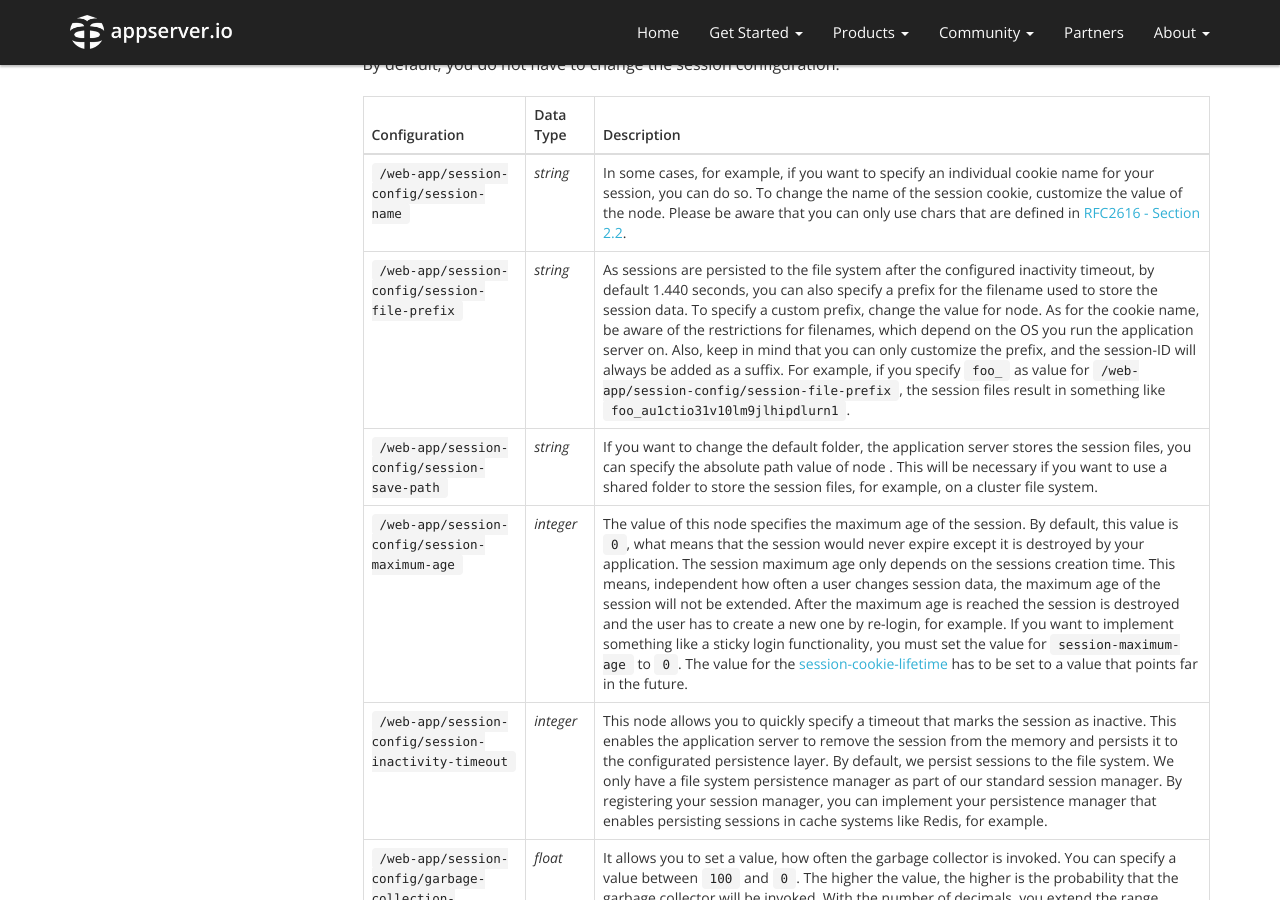
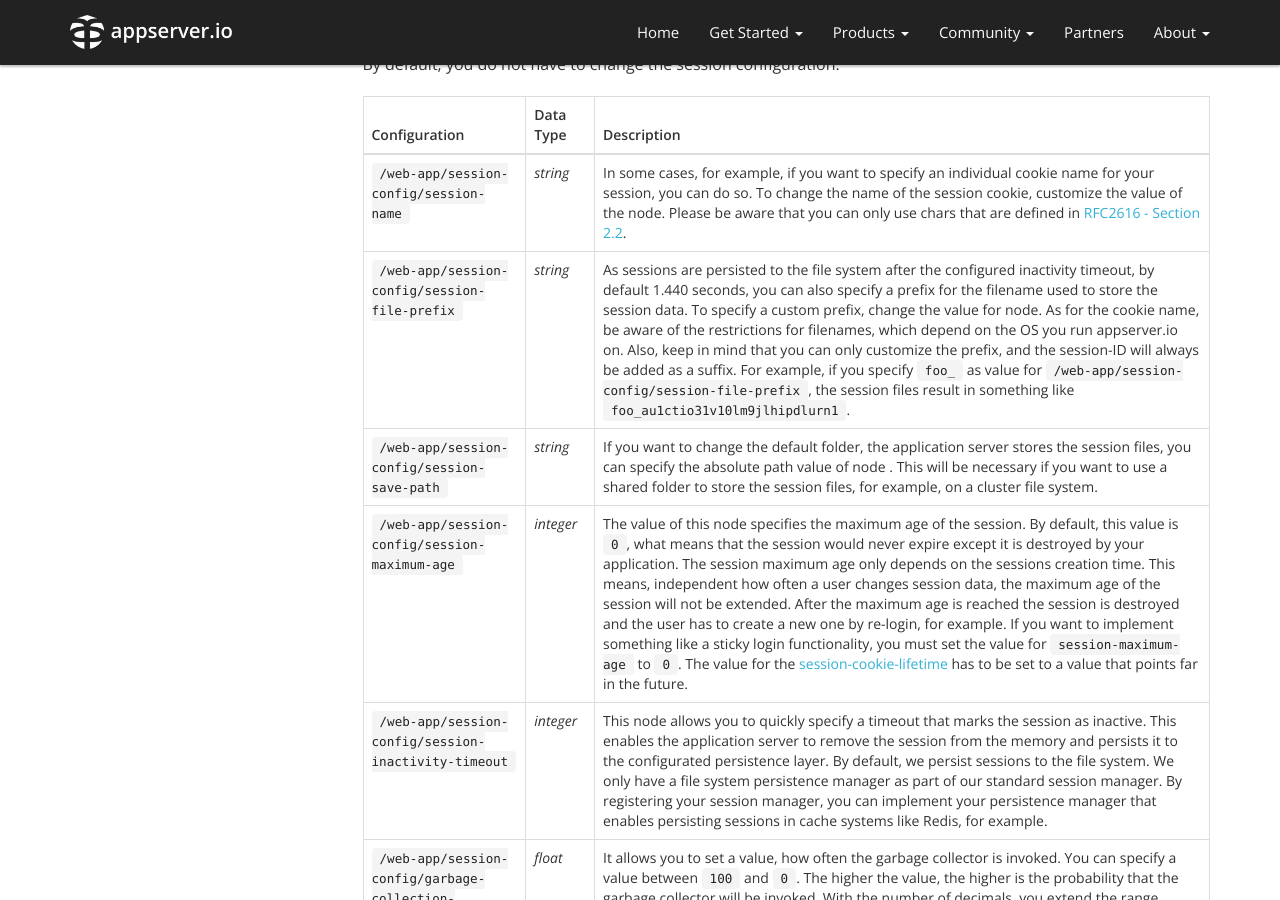
Before and after one commit to appserver-io/appserver, a Jekyll site: the page built from _docs/servlet-engine.md, in a window 1280 px wide and 900 px high, scrolled down 4496 px. Built offline with Jekyll 4.4.1, drawn with Linux system fonts in a browser that asks for light colours; nearby versions of some CDN libraries; library files that are not in the unit come from our copies; Markdown is read by kramdown in place of the engine named in the settings; some of the changed text lies outside the part shown.

Commit message:
Update servlet-engine.md
Final changes.

````diff
--- a/_docs/servlet-engine.md
+++ b/_docs/servlet-engine.md
@@ -105,7 +105,7 @@
 As described before, bootstrapping a framework with every request is a very expensive procedure when doing it
 again and again. Using an application server with a Servlet Engine has major advantages. First, parsing configuration like the `@Route` annotation is done only once when the application server
 starts. Secondly, you have the possibility to do all expensive steps in an `ìnit()` method that will be
-invoked by the application server when the servlet is instanciated and initialized at startup. The next section extends our previous example.
+invoked by appserver.io when the servlet is instanciated and initialized at startup. The next section extends our previous example.
 
 ```php
 <?php
@@ -177,7 +177,7 @@
 server starts. When we handle the request later, we only need to resolve the translation from the array with
 the resources by its key.
 
-> You can get major performance improvements by letting the application server do CPU expensive functionality
+> You can get major performance improvements by letting appserver.io do CPU expensive functionality
 > during startup. Keep in mind, that you get a copy of the servlet when the `doGet()` method is invoked.
 > Therefore, it does not make sense to write data to members because it will be not available in the next
 > request.
@@ -380,7 +380,7 @@
 to configure anything, but you have the option to do it in an XML configuration file that
 is stored in you applications `WEB-INF` folder as `web.xml`.
 
-> In contrast to a simple web server, we have the possibility to hold a number of sessions persistent in the
+> In contrast to a simple webserver, we have the possibility to hold a number of sessions persistent in the
 > application server's memory. This guarantees excellent performance but comes along with great responsibility
 > for the developer. By writing an application that runs on an application server, you have to
 > have a look at the memory footprint of your application.
@@ -480,7 +480,7 @@
 | Configuration | Data Type | Description |
 | ----------| ----------- | ----------- |
 |`/web-app/session-config/session-name` | *string* | In some cases, for example, if you want to specify an individual cookie name for your session, you can do so. To change the name of the session cookie, customize the value of the node. Please be aware that you can only use chars that are defined in [RFC2616 - Section 2.2](http://tools.ietf.org/html/rfc2616#section-2.2). |
-|`/web-app/session-config/session-file-prefix` | *string* | As sessions are persisted to the file system after the configured inactivity timeout, by default 1.440 seconds, you can also specify a prefix for the filename used to store the session data. To specify a custom prefix, change the value for node. As for the cookie name, be aware of the restrictions for filenames, which depend on the OS you run the application server on. Also, keep in mind that you can only customize the prefix, and the session-ID will always be added as a suffix. For example, if you specify `foo_` as value for `/web-app/session-config/session-file-prefix`, the session files result in something like `foo_au1ctio31v10lm9jlhipdlurn1`. |
+|`/web-app/session-config/session-file-prefix` | *string* | As sessions are persisted to the file system after the configured inactivity timeout, by default 1.440 seconds, you can also specify a prefix for the filename used to store the session data. To specify a custom prefix, change the value for node. As for the cookie name, be aware of the restrictions for filenames, which depend on the OS you run appserver.io on. Also, keep in mind that you can only customize the prefix, and the session-ID will always be added as a suffix. For example, if you specify `foo_` as value for `/web-app/session-config/session-file-prefix`, the session files result in something like `foo_au1ctio31v10lm9jlhipdlurn1`. |
 | `/web-app/session-config/session-save-path` | *string* | If you want to change the default folder, the application server stores the session files, you can specify the absolute path value of node . This will be necessary if you want to use a shared folder to store the session files, for example, on a cluster file system. |
 | `/web-app/session-config/session-maximum-age` | *integer* | The value of this node specifies the maximum age of the session. By default, this value is `0`, what means that the session would never expire except it is destroyed by your application. The session maximum age only depends on the sessions creation time. This means, independent how often a user changes session data, the maximum age of the session will not be extended. After the maximum age is reached the session is destroyed and the user has to create a new one by re-login, for example. If you want to implement something like a sticky login functionality, you must set the value for `session-maximum-age` to `0`. The value for the [session-cookie-lifetime](#web-appsession-configsession-cookie-lifetime) has to be set to a value that points far in the future. |
 | `/web-app/session-config/session-inactivity-timeout` | *integer* | This node allows you to quickly specify a timeout that marks the session as inactive. This enables the application server to remove the session from the memory and persists it to the configurated persistence layer. By default, we persist sessions to the file system.  We only have a file system persistence manager as part of our standard session manager. By registering your session manager, you can implement your persistence manager that enables persisting sessions in cache systems like Redis, for example. |
@@ -547,7 +547,7 @@
 > application.
 
 ### Servlet Configuration
-The following section demonstrates how to define the servlets and how to override annotations you have defined in the servlets, which are parsed when the application server starts.
+The following section demonstrates how to define the servlets and how to override annotations you have defined in the servlets, which are parsed when appserver.io starts.
 
 | Configuration | Data Type | Description |
 | ----------| ----------- | ----------- |
````
